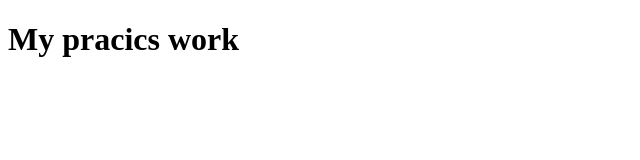
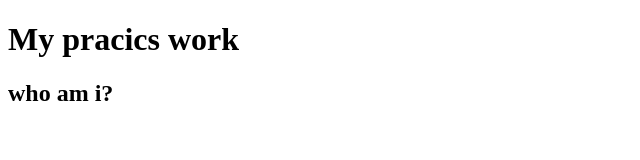
Before and after one commit to miraz-rio/js_explore, a plain HTML site: page index.html in a window 1280 px wide. Shown: the whole page, without its empty margins (0-640 px from the left). Drawn offline with Linux system fonts and the light colour scheme.

Commit message:
Update html

```diff
--- a/index.html
+++ b/index.html
@@ -7,5 +7,6 @@
   </head>
   <body>
     <h1>My pracics work</h1>
+    <h2>who am i?</h2>
   </body>
 </html>
```
